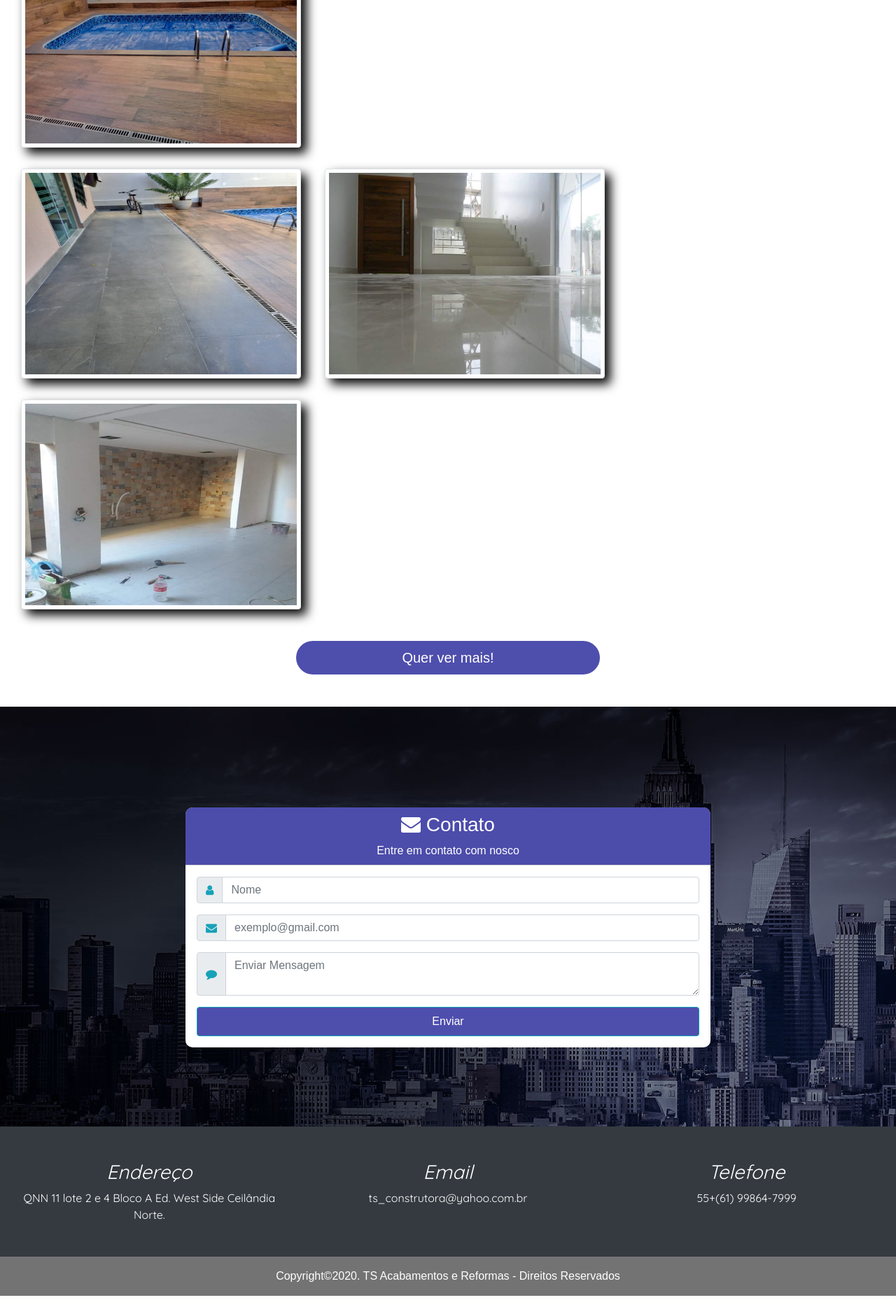
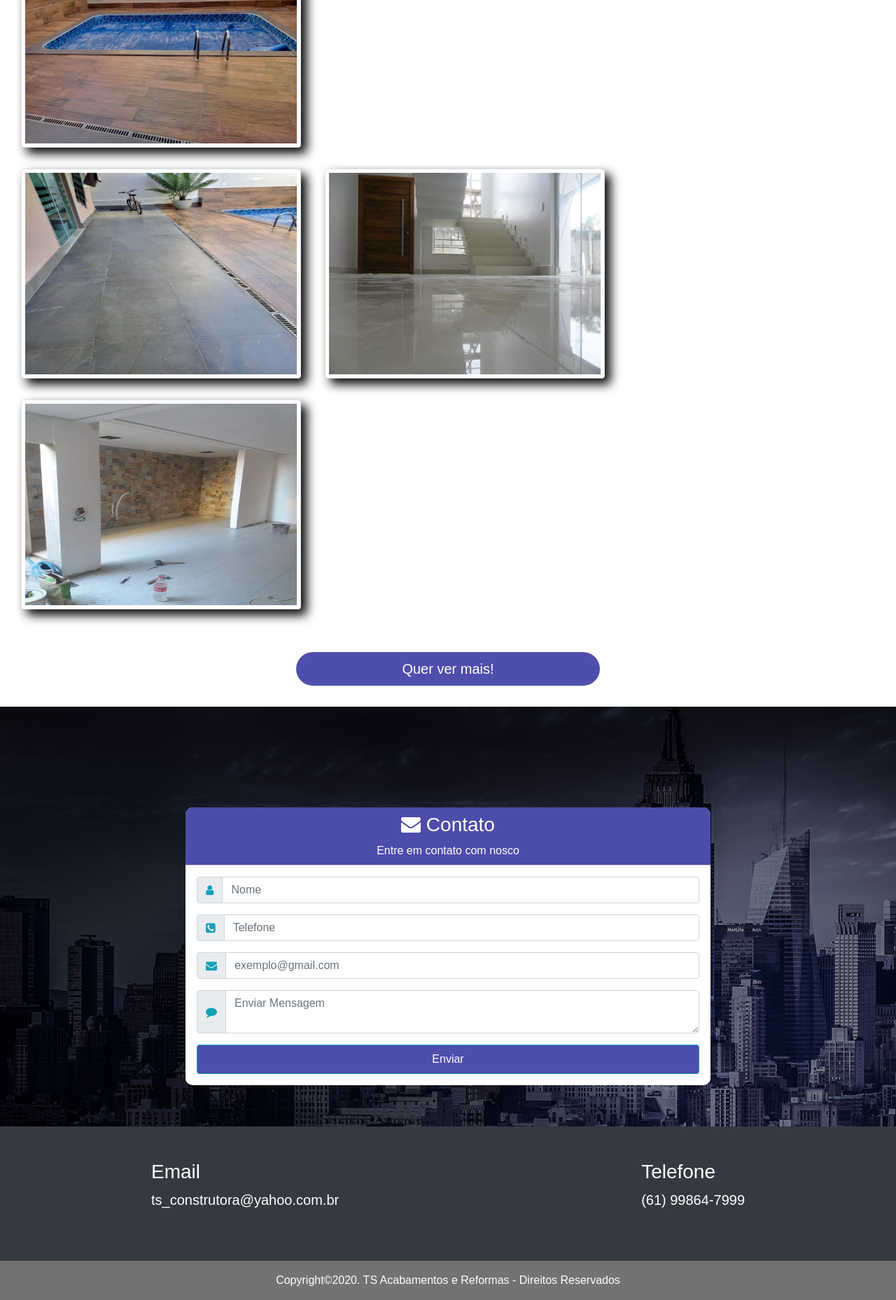
Before and after one commit to MarcoAntonioWeb/ts-construtora, a PHP site: page / in a window 1280 px wide. Shown: the part 2520-4378 px from the top of the page at 70% size. Run offline with PHP 8.4, Linux system fonts and the light colour scheme.

Commit message:
atualização do formulario, footer, e o ano

```diff
--- a/css/style.css
+++ b/css/style.css
@@ -183,13 +182,38 @@ input [type=submit] {
     height: 600px;
 }
 
-ul#rodape-end  {
-    list-style: none;
-    color: white;
-    font-family:'Quicksand', sans-serif;
+.copy {
+    background: rgb(116, 115, 115);
+}
+
+/**** Formulario  ****/
+#formulario {
+    border-radius: 10px;
+    width: 60%;
+    margin: auto;
+    border: none;
 
 }
 
-.copy {
-    background: rgb(116, 115, 115);
+#for-header {
+    border-radius: 10px 10px 0 0;
+    border: none;
+
 }
+/****  FOOTER ****/
+#rodape-end {
+    display: flex;
+    justify-content: center;
+    justify-content: space-around;
+    color: white;
+    padding-bottom: 40px;
+}
+
+span.ts {
+    font-size: 20px;
+
+}
+span.cel {
+    font-size: 20px;
+
+}
--- a/index.html
+++ b/index.html
@@ -88,12 +88,12 @@
 
         <p class="sobre text-justify">
             A TS acabamentos e Reforma é uma empresa de Brasília voltada para a construção
-            Civil, foi fundada em 25 de Abril de 1985, sob a iniciativa de
+            Civil, foi fundada em 25 de Abril de 2002, sob a iniciativa de
             prestar serviços de qualidade para os nossos clientes, atuando em varias áreas,
             como: Construção e reformas comercial e residêncial, pintura, textura, grafiato, gesso,
-            pastilhas e faixadas, Cerâmica, porcelanato, piso veniculo, flutuante,
-            revitalização e manutenção de telhados, Elétrica, hidráulica,
-            Impermeabilização com manta asfáltica.
+            pastilhas e faixadas, cerâmica, porcelanato, piso veniculo, flutuante,
+            revitalização e manutenção de telhados, elétrica, hidráulica,
+            impermeabilização com manta asfáltica.
         </p>
         <div class="py-5"></div>
     </div>
@@ -107,37 +107,36 @@
         </h1>
         <div class="container-fluid">
             <div id="imagem" class="row py-3">
-                <div class="col-sm-12 col-md-12 col-lg-12 mx-auto">
-                    <img class="img-fluid col-md-4 img-thumbnail" src="img/img1.jpeg" alt="">
+                <div class="col-sm-12 col-md-8 col-lg-12">
+                    <img class="img-fluid col-md-8 img-thumbnail" src="img/img1.jpeg" alt="">
 
-                    <img class="img-fluid col-md-4 img-thumbnail" src="img/img2.jpeg" alt="">
+                    <img class="img-fluid col-md-8 img-thumbnail" src="img/img2.jpeg" alt="">
 
-                    <img class="img-fluid col-md-4 img-thumbnail" src="img/img3.jpeg" alt="">
+                    <img class="img-fluid col-md-8 img-thumbnail" src="img/img3.jpeg" alt="">
 
                 </div>
 
-                <div class="col-sm-12 col-md-12 col-lg-12">
-                    <img class="img-fluid col-md-4 img-thumbnail" src="img/img4.jpeg" alt="">
+                <div class="col-sm-12 col-md-8 col-lg-12">
+                    <img class="img-fluid col-md-8 img-thumbnail" src="img/img4.jpeg" alt="">
 
-                    <img class="img-fluid col-md-4 img-thumbnail" src="img/img5.jpeg" alt="">
+                    <img class="img-fluid col-md-8 img-thumbnail" src="img/img5.jpeg" alt="">
 
-                    <img class="img-fluid col-md-4 img-thumbnail" src="img/img6.jpeg" alt="">
+                    <img class="img-fluid col-md-8 img-thumbnail" src="img/img6.jpeg" alt="">
                 </div>
 
-                <div class="col-sm-12 col-md-12 col-lg-12">
-                    <img class="img-fluid col-md-4 img-thumbnail" src="img/img7.jpeg" alt="">
+                <div class="col-sm-12 col-md-8 col-lg-12">
+                    <img class="img-fluid col-md-8 img-thumbnail" src="img/img7.jpeg" alt="">
 
-                    <img class="img-fluid col-md-4 img-thumbnail" src="img/img8.jpeg" alt="">
+                    <img class="img-fluid col-md-8 img-thumbnail" src="img/img8.jpeg" alt="">
 
-                    <img class="img-fluid col-md-4 img-thumbnail" src="img/img9.jpeg" alt="">
+                    <img class="img-fluid col-md-8 img-thumbnail" src="img/img9.jpeg" alt="">
                 </div>
+            </div>
 
-                <div class="text-center mx-auto" id="vermais">
-                    <a href="https://www.flickr.com/photos/tsacabamentoereforma/" target="blank" >
-                        <input type="submit" value="Quer ver mais!" class="btn py-2" id="verimg">
-                    </a>
-                </div>
-
+            <div class="text-center mx-auto" id="vermais">
+                <a href="https://www.flickr.com/photos/tsacabamentoereforma/" target="blank" >
+                    <input type="submit" value="Quer ver mais!" class="btn py-2" id="verimg">
+                </a>
             </div>
         </div>
     </div>
@@ -163,11 +162,22 @@
                 <div class="form-group">
                     <div class="input-group mb-2">
                         <div class="input-group-prepend">
-                            <div class="input-group-text"><i class="fa fa-user text-info"></i></div>
+                            <div class="input-group-text"><i class="fa fa-user text-info" ></i></div>
                         </div>
                         <input type="text" class="form-control" id="nombre" name="nombre" placeholder="Nome" required>
                     </div>
                 </div>
+
+                <div class="form-group">
+                    <div class="input-group mb-2">
+                        <div class="input-group-prepend">
+                            <div class="input-group-text"><i class="fa fa-phone-square text-info" aria-hidden="true"></i></div>
+                        </div>
+                        <input type="tel" class="form-control" id="nombre" name="tel" placeholder="Telefone" required>
+                    </div>
+                </div>
+
+
                 <div class="form-group">
                     <div class="input-group mb-2">
                         <div class="input-group-prepend">
@@ -197,25 +207,31 @@
     <!--Form with header-->
 <!--start contact-->
 
-    <footer class="container-fluid bg-dark text-center">
+    <footer class="container-fluid bg-dark ">
         <div class="py-4"></div>
-            <header>
-                <ul id="rodape-end" class="row text-center">
+
+                <div id="rodape-end" class="row">
+
+                    <!-- Foi tirado o endereço
                     <li class="end col-md-4"><h3><i>Endereço</i></h3>
                         QNN 11 lote 2 e 4 Bloco A Ed. West Side
                         Ceilândia Norte.
                     </li>
+                    -->
 
-                    <li class="email col-md-4"><h3><i>Email</i></h3>
-                        ts_construtora@yahoo.com.br
-                    </li>
+                    <div class="email">
+                        <h3>Email</h3>
+                        <span class="ts">ts_construtora@yahoo.com.br</span>
+                    </div>
 
-                    <li class="tel col-md-4"><h3><i>Telefone</i></h3>
-                        55+(61) 99864-7999
-                    </li>
+                    <div class="tel">
+                        <h3>Telefone</h3>
+                        <span class="cel">(61) 99864-7999</span>
+                    </div>
+                </div>
 
-                </ul>
-            </header>
+
+
               <div class="py-3"></div>
     </footer>
 
```
Also changed, not shown: other parts of css/style.css (+23 -24 lines).
